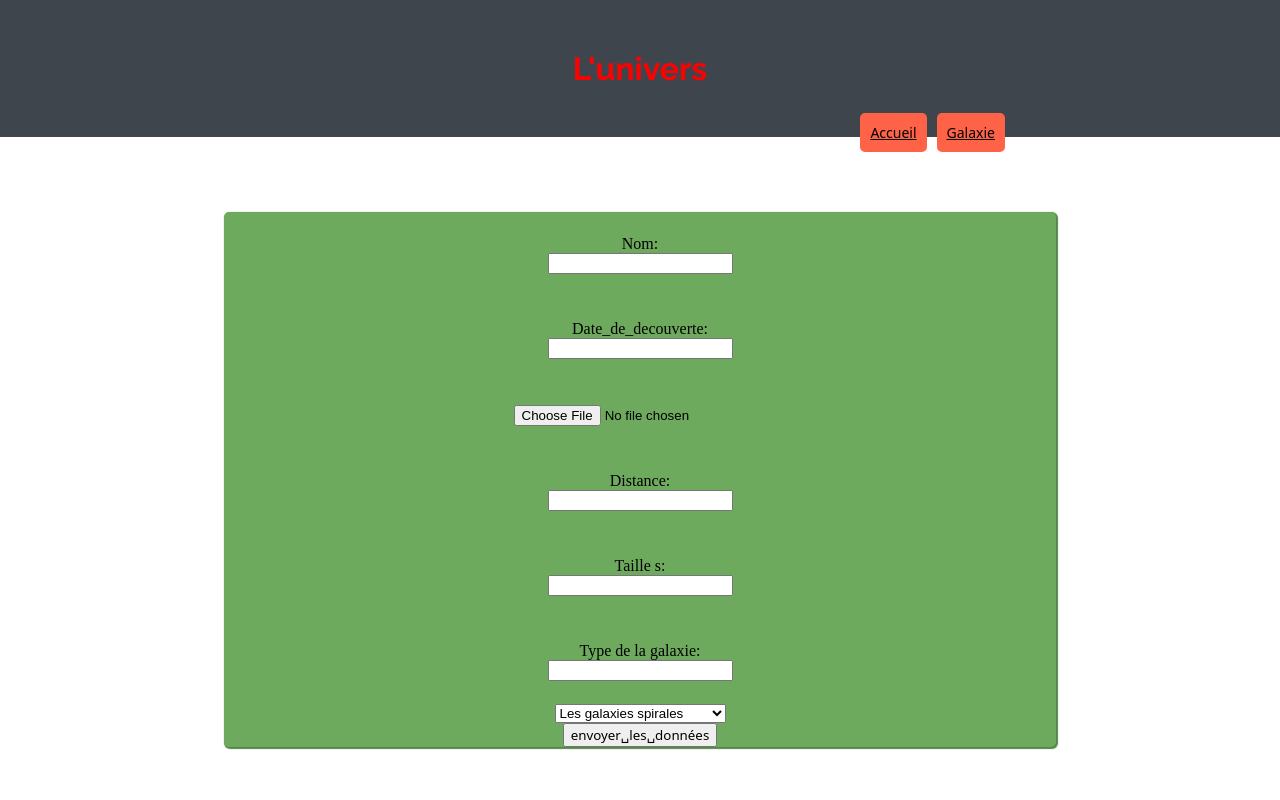
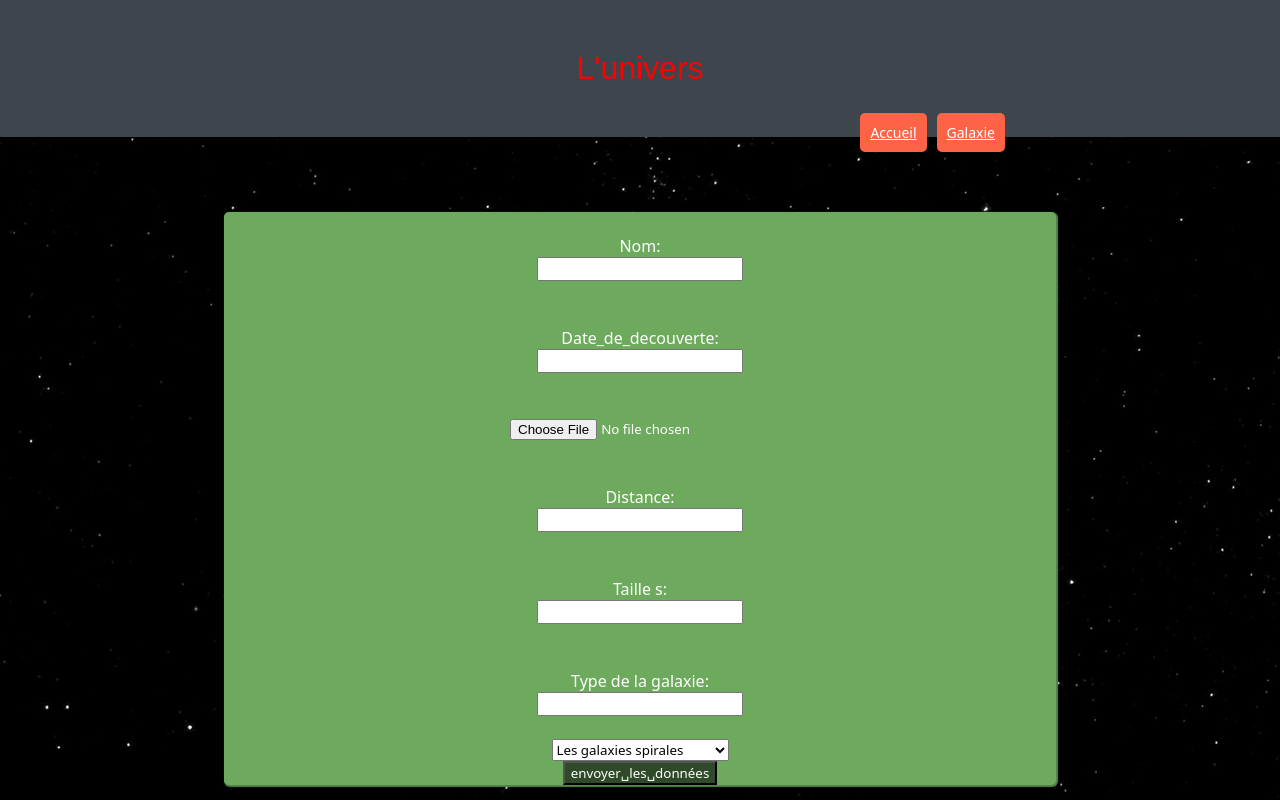
Before and after one commit to Elmirbtj/django_tp, a Django app: page /mpla/ajout/ in a window 1280 px wide. Run offline with Django 4.2, Linux system fonts and the light colour scheme.

Commit message:
version5.1

```diff
--- a/planete/mpla/static/mpla/style.css
+++ b/planete/mpla/static/mpla/style.css
@@ -1,4 +1,7 @@
-@import url('https://fonts.googleapis.com/css?family=Dosis:400,500,700|Quicksand:400,700|Raleway:300,300i,400,400i,700,800,900');
+
+*{ font-weight:1;
+font-family:system-ui,arial;
+color:white;}
 
 html, body{
 	margin : 0px;
@@ -156,10 +159,15 @@ img {
 }
 
 
-input[type=submit],button,a{
-    background:;
+
+input[type=submit],button{
+    background:#2f4a28;
     font-family:system-ui,arial;
+}
+
+input[type=text],input[type=number],textarea,select,option{
     color:black;
+    font-family:system-ui,arial;
 }
 
 form{
@@ -187,14 +195,14 @@ list-style-type:none;
 }
 
 .ul1{
-    background-color:darkblue;
+    background-color:	#404040;
   margin-top:50px;
     flex-direction:column;
     align-items:center;
     margin-top:10px;
     width:50vw;
     border-radius:5px;
-    box-shadow:1px 1px 1px 1px #558549;
+    box-shadow:1px 1px 1px 1px #A9A9A9;
 
 }
 
@@ -212,9 +220,3 @@ justify-content:center;
 flex-direction:column;
  align-items:center;
   }
-
-.stars {
- background: black url(https://s3-us-west-2.amazonaws.com/s.cdpn.io/1231630/stars.png) repeat;
-height: 100vh;
-
-}
--- a/planete/mpla/templates/mpla/ajout.html
+++ b/planete/mpla/templates/mpla/ajout.html
@@ -1,6 +1,11 @@
 
     {% extends "mpla/main.html" %}
+
 {%block content %}
+    <style>
+{% load static %}
+body{background:url({% static 'mpla/stars.png' %});background-color:black;}
+</style>
 
 <form method="post"  enctype="multipart/form-data" action="/mpla/traitement/">
 
```
Also changed, not shown: planete/mpla/templates/mpla/home.html (+8 -3 lines), planete/db.sqlite3, planete/media/images/espace_3MPoXz6.jpg (added), planete/media/images/pp_bGGUiWs.jpg (added), planete/mpla/static/mpla/cloud.png (deleted), planete/mpla/static/mpla/moon2.png (deleted), planete/mpla/static/mpla/twinkling.png (deleted).
